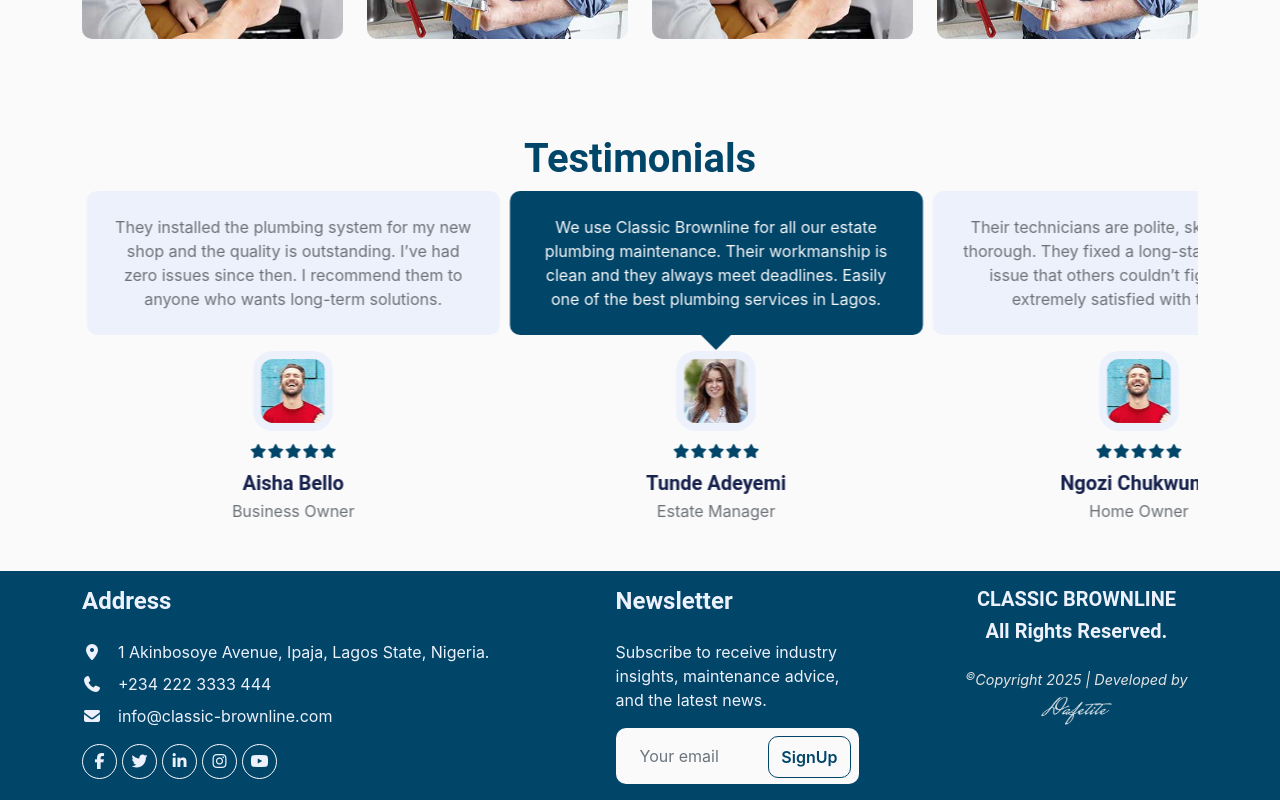
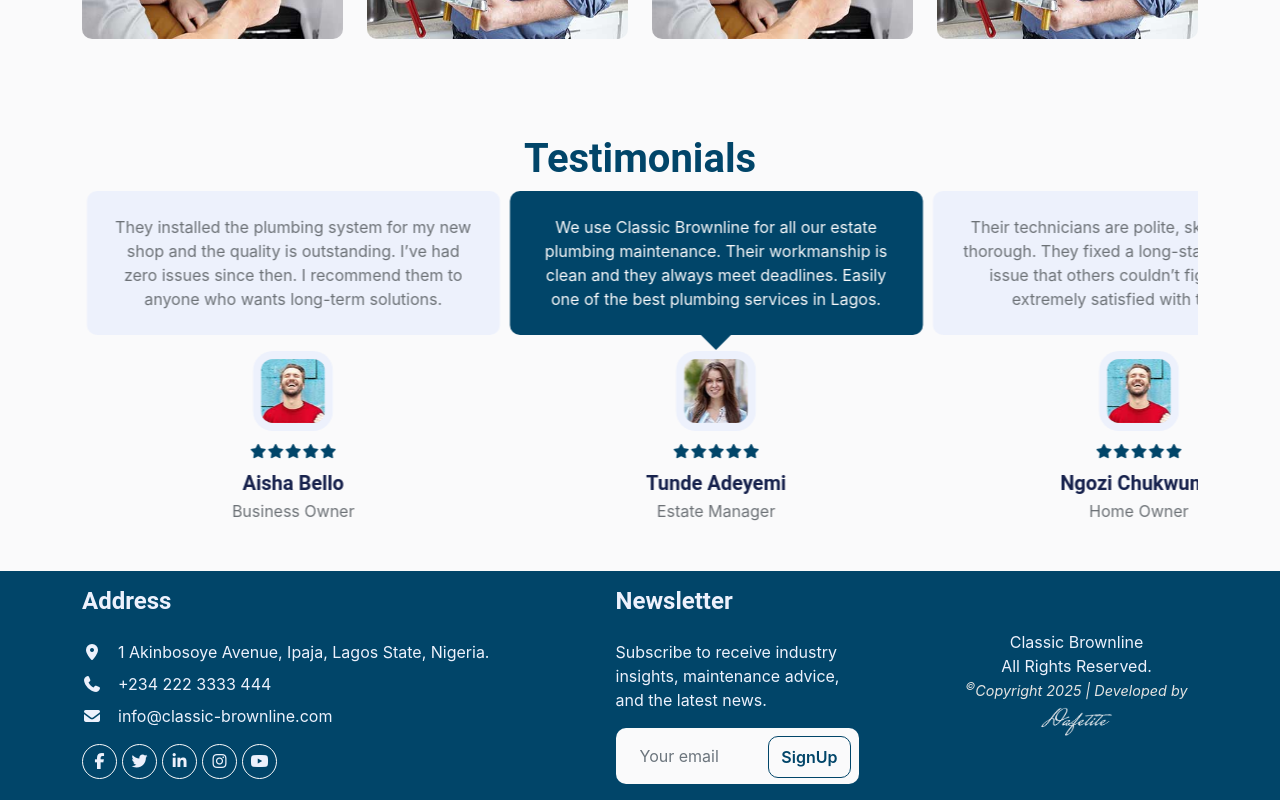
Before and after one commit to DafetiteOgaga/classic_brownline_plumbing_services, a React (Create React App) app in the folder classic_brownline_plumbing_services_website/: page / in a window 1280 px wide. Shown: the part 2801-3601 px from the top of the page. Built offline with nearby package versions, Linux system fonts and the light colour scheme.

Commit message:
footer.js: fixed brandname, and rights

```diff
--- a/classic_brownline_plumbing_services_website/src/components/modularComponents/footer.js
+++ b/classic_brownline_plumbing_services_website/src/components/modularComponents/footer.js
@@ -1,5 +1,6 @@
 import { DafetiteFooter } from "../../hooks/dafetiteFooter/dafetiteFooter"
 import { Socials } from "./socials"
+import { JustSiteLogo } from "../../assets/svgs/siteLogo"
 
 
 function Footer({address, phoneNumber1, email, siteName}) {
@@ -43,13 +44,15 @@ function Footer({address, phoneNumber1, email, siteName}) {
 							<button type="button" className="btn btn-primary-color py-2 position-absolute top-0 end-0 mt-2 me-2 border-radius-10">SignUp</button>
 						</div>
 					</div>
-					<div className="col-lg-3 col-md-6">
-						<h5 className="text-light text-center text-uppercase">
-							<span className="" href="##">{siteName}</span>
-						</h5>
-						<h5 className="text-light text-center mb-4">
+					<div className="col-lg-3 col-md-6 d-flex flex-column justify-content-center">
+						<div className="text-light text-center">
+							<span className="">{siteName}</span>
+							{/* <JustSiteLogo mainColor="#FFFFFF" accentColor="#FFA500" size={900} /> */}
+						</div>
+
+						<div className="text-light text-center">
 							<span className="" href="##">All Rights Reserved.</span>
-						</h5>
+						</div>
 						<div className="text-center">
 							<DafetiteFooter />
 						</div>
```
